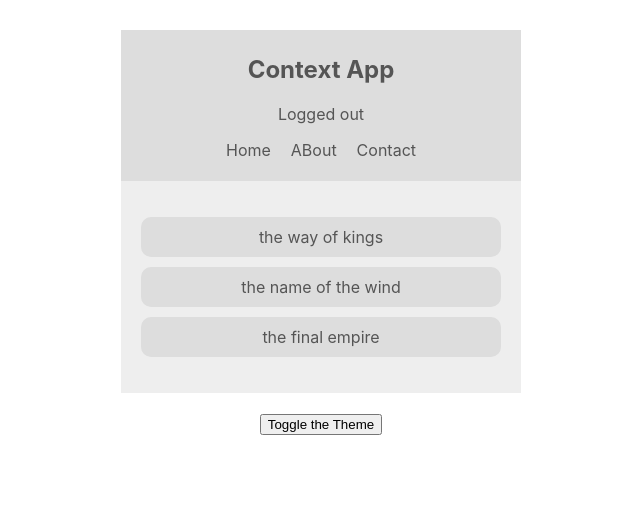
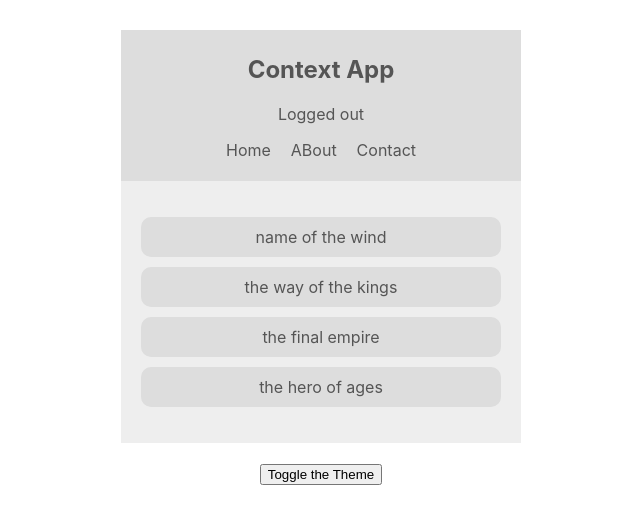
Before and after one commit to tenthin/project-todolist, a React (Create React App) app: page / in a window 1280 px wide. Shown: the top 524 px of the page, without its empty margins (319-959 px from the left). Built offline with nearby package versions, Linux system fonts and the light colour scheme.

Commit message:
using functional component in booklist rather than classfunciton

```diff
--- a/src/App.js
+++ b/src/App.js
@@ -3,6 +3,7 @@
 import Navbar from "./components/Navbar";
 import ThemeToggle from "./components/ThemeToggle";
 import AuthContextProvider from "./contexts/AuthContext";
+import BookContextProvider from "./contexts/BookContext";
 import ThemeContextProvider from "./contexts/ThemeContext";
 
 function App() {
@@ -11,7 +12,9 @@
       <ThemeContextProvider>
         <AuthContextProvider>
           <Navbar/>
-          <BookList/>
+          <BookContextProvider>
+            <BookList/>
+          </BookContextProvider>
           <ThemeToggle/>
         </AuthContextProvider>
       </ThemeContextProvider>
--- a/src/components/BookList.js
+++ b/src/components/BookList.js
@@ -1,16 +1,20 @@
 import React, { useContext } from 'react'
+import { BookContext } from '../contexts/BookContext';
 import { ThemeContext } from '../contexts/ThemeContext';
 
 
 const BookList = () => {
     const {isLightTheme,light,dark} = useContext(ThemeContext);
+    const { books } = useContext(BookContext)
     const theme = isLightTheme ? light : dark;
     return (
-        <div className='book-list' style = {{color:theme.syntax, background:theme.bg}}>
+        <div className='book-list' style = {{color: theme.syntax, background: theme.bg}}>
             <ul>
-                <li style={{background:theme.ui}}>the way of kings</li>
-                <li style={{background:theme.ui}}>the name of the wind</li>
-                <li style={{background:theme.ui}}>the final empire</li>
+                {books.map(book => {
+                    return(
+                        <li key={book.id} style={{background:theme.ui}}>{book.title}</li>
+                    )
+                })}
             </ul>
         </div>
      );
--- /dev/null
+++ b/src/contexts/BookContext.js
@@ -0,0 +1,20 @@
+import React, { createContext, useState } from 'react';
+
+
+export const BookContext = createContext();
+
+const BookContextProvider = (props) => {
+    const [books,/*setBooks*/] = useState([
+        {title: 'name of the wind', id:1},
+        {title: 'the way of the kings', id:2},
+        {title: 'the final empire', id:3},
+        {title: 'the hero of ages', id:4},
+    ])
+    return (
+        <BookContext.Provider value={{books}}>
+            {props.children}
+        </BookContext.Provider>
+    );
+}
+
+export default BookContextProvider;
```
